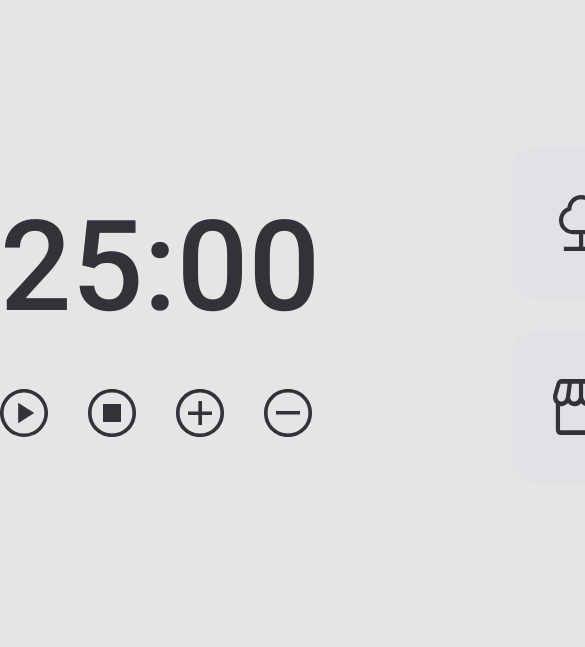
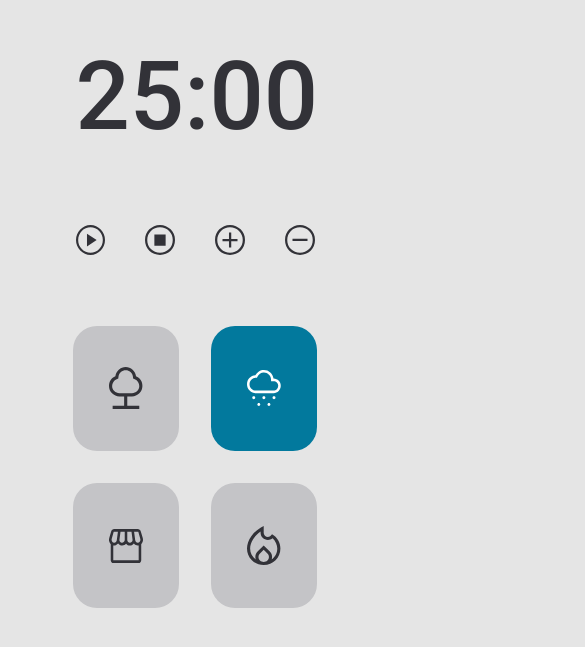
Before and after one commit to joaogpp/focusTimer-v2, a plain HTML site: page index.html in a window 390 px wide. Shown: the part 107-754 px from the top of the page, 585 px wide, since content can reach past the window. Drawn offline with Linux system fonts and the light colour scheme.

Commit message:
Add files via upload

```diff
--- a/index.html
+++ b/index.html
@@ -15,6 +15,7 @@
 
 </head>
 <body>
+  <div class="container">
     <main>
       <section>
         <div class="timer">
@@ -54,5 +55,8 @@
         </div>
       </section>
     </main>
+
+  </div>
+
 </body>
 </html>
--- a/style.css
+++ b/style.css
@@ -24,26 +24,33 @@ main {
   align-items: center;
   gap: 19.2rem;
 
-  max-width: 82rem;
 }
 
 main section:first-child {
   display: flex;
   flex-direction: column;
   gap: 4.8rem;
+
+  max-width: 32.1rem;
 }
 
 .timer, .controls {
   display: flex;
+
+  width: clamp(20rem, 20rem + 10vw, 32.1rem);
+
 }
 
+.container {
+  padding: 0 6rem;
+}
 
 .controls {
  gap: 4rem;
 }
 
 .timer span {
-  font-size: 12.62rem;
+  font-size: clamp(8rem, 8rem + 4vw, 12.61rem);
   line-height: 14.8rem;
   color: #323238;
 }
@@ -52,12 +59,12 @@ main section:first-child {
   border: none;
   background: transparent;
 
-  width: 4.8rem;
+  width: 4.8rem                                         ;
   height: 4.8rem;
 }
 
 .controls button img {
-  width: 100%;
+  width: 100%
 }
 
 
@@ -83,6 +90,7 @@ main section:first-child {
   grid-area: D;
 }
 
+
 .options button {
 
   display: flex;
@@ -91,14 +99,38 @@ main section:first-child {
 
   padding: 4.8rem;
 
-  max-width: 13.8rem;
+  width: clamp(8rem, 9rem + 4vw, 13.8rem);
+  height: clamp(7rem, 10rem + 3vh, 15.2rem) ;
 
-  background: #E1E1E6;
+  background:  #c4c4c7;
   border-radius: 2.4rem;
   border: none;
 
 }
 
+.options img {
+  width: clamp(3rem, 3rem + 1vw, 5.6rem);
+}
+
 button.active {
   background-color: #02799D;
 }
+
+@media (max-width: 60rem) {
+  main {
+    flex-direction: column;
+
+    gap: 6rem;
+  }
+
+  .options {
+    grid-template-areas: 'A B C D';
+  }
+}
+
+@media (max-width: 45rem) {
+  .options {
+    grid-template-areas: 'A B '
+    'C D';
+  }
+}
```
Lines whose indentation alone changed are shown as unchanged.
